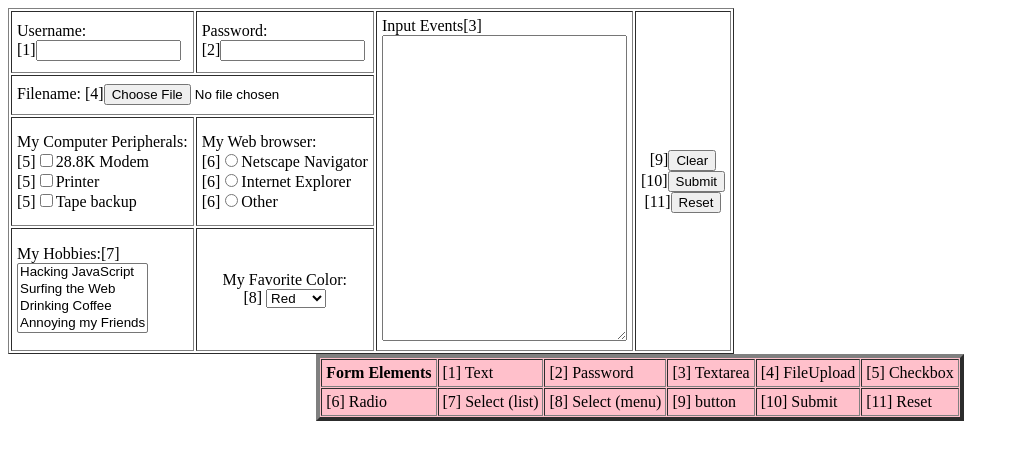
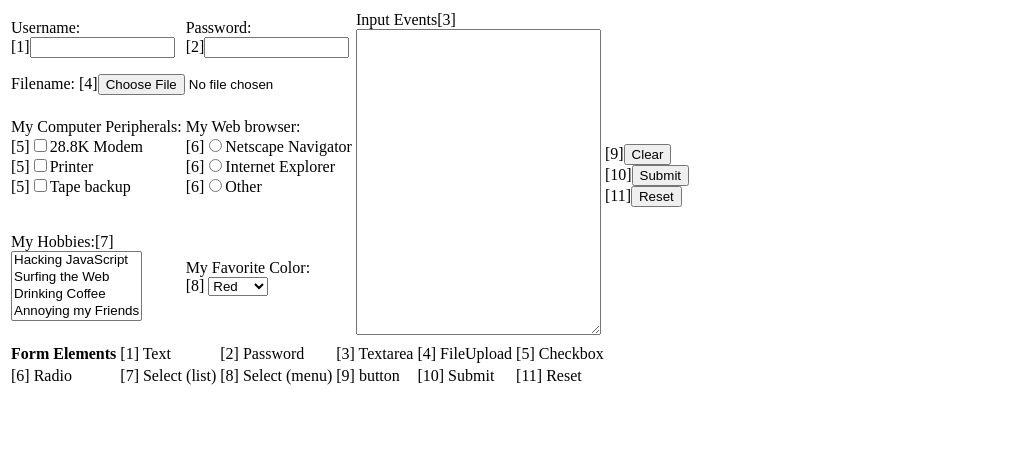
Before and after one commit to PatoBeltran/codebotLab, a plain HTML site: page index.html in a window 1280 px wide. Shown: the whole page, without its empty margins (0-1019 px from the left). Drawn offline with Linux system fonts and the light colour scheme.

Commit message:
Update tags to html5

```diff
--- a/index.html
+++ b/index.html
@@ -24,36 +24,36 @@
   <!-- as long as this notice is retained.                                   -->
 
   <form name="everything">  <!-- A one-of-everything HTML form... -->
-   <table border cellpadding=5>   <!-- ...in a big HTML table. -->
+   <table>   <!-- ...in a big HTML table. -->
      <tr>
-       <td>Username:<br />[1]<input type=text name="username" size=15></td>
-       <td>Password:<br />[2]<input type=password name="password" size=15></td>
-       <td rowspan=4>Input Events[3]<br />
-         <textarea name="textarea" rows=20 cols=28></textarea></td>
-       <td rowspan=4 align=center Valign=center>
-         [9]<input type=button value="Clear" name="clearbutton"><br />
-         [10]<input type=submit name="submitbutton" value="Submit"><br />
-         [11]<input type=reset name="resetbutton" value="Reset"></td></tr>
+       <td>Username:<br/>[1]<input type="text" name="username" size="15"></td>
+       <td>Password:<br>[2]<input type="password" name="password" size="15"></td>
+       <td rowspan="4">Input Events[3]<br>
+         <textarea name="textarea" rows="20" cols="28"></textarea></td>
+       <td rowspan="4" >
+         [9]<input type="button" value="Clear" name="clearbutton"><br>
+         [10]<input type="submit" name="submitbutton" value="Submit"><br>
+         [11]<input type="reset" name="resetbutton" value="Reset"></td></tr>
      <tr>
-       <td colspan=2>Filename: [4]<input type=file name="file" size=15></td></tr>
+       <td colspan="2">Filename: [4]<input type="file" name="file" ></td></tr>
      <tr>
-       <td>My Computer Peripherals:<br />
-         [5]<input type=checkbox name="peripherals" value="modem">28.8K Modem<br />
-         [5]<input type=checkbox name="peripherals" value="printer">Printer<br />
-         [5]<input type=checkbox name="peripherals" value="tape">Tape backup</td>
-       <td>My Web browser:<br />
-         [6]<input type=radio name="browser" value="nn">Netscape Navigator<br />
-         [6]<input type=radio name="browser" value="ie">Internet Explorer<br />
-         [6]<input type=radio name="browser" value="other">Other</td></tr>
+       <td>My Computer Peripherals:<br>
+         [5]<input type="checkbox" name="peripherals" value="modem">28.8K Modem<br>
+         [5]<input type="checkbox" name="peripherals" value="printer">Printer<br>
+         [5]<input type="checkbox" name="peripherals" value="tape">Tape backup</td>
+       <td>My Web browser:<br>
+         [6]<input type="radio" name="browser" value="nn">Netscape Navigator<br>
+         [6]<input type="radio" name="browser" value="ie">Internet Explorer<br>
+         [6]<input type="radio" name="browser" value="other">Other</td></tr>
      <tr>
-       <td>My Hobbies:[7]<br />
-         <select multiple name="hobbies" size=4>
+       <td>My Hobbies:[7]<br/>
+         <select multiple name="hobbies" size="4">
            <option value="programming">Hacking JavaScript
            <option value="surfing">Surfing the Web
            <option value="caffeine">Drinking Coffee
            <option value="annoying">Annoying my Friends
          </select></td>
-       <td align=center valign=center>My Favorite Color:<br />[8]
+       <td >My Favorite Color:<br>[8]
          <select name="color">
            <option value="red">Red        <option value="green">Green
            <option value="blue">blue      <option value="white">White
@@ -61,10 +61,10 @@
          </select></td></tr>
    </table>
   </form>
-  <div align=center>
-    <table border=4 bgcolor=pink cellspacing=1 cellpadding=4>
+  <div >
+    <table>
       <tr>
-        <td align=center><b>Form Elements</b></td>
+        <td ><b>Form Elements</b></td>
         <td>[1] Text</td>  <td>[2] Password</td>  <td>[3] Textarea</td>
         <td>[4] FileUpload</td> <td>[5] Checkbox</td></tr>
       <tr>
```
